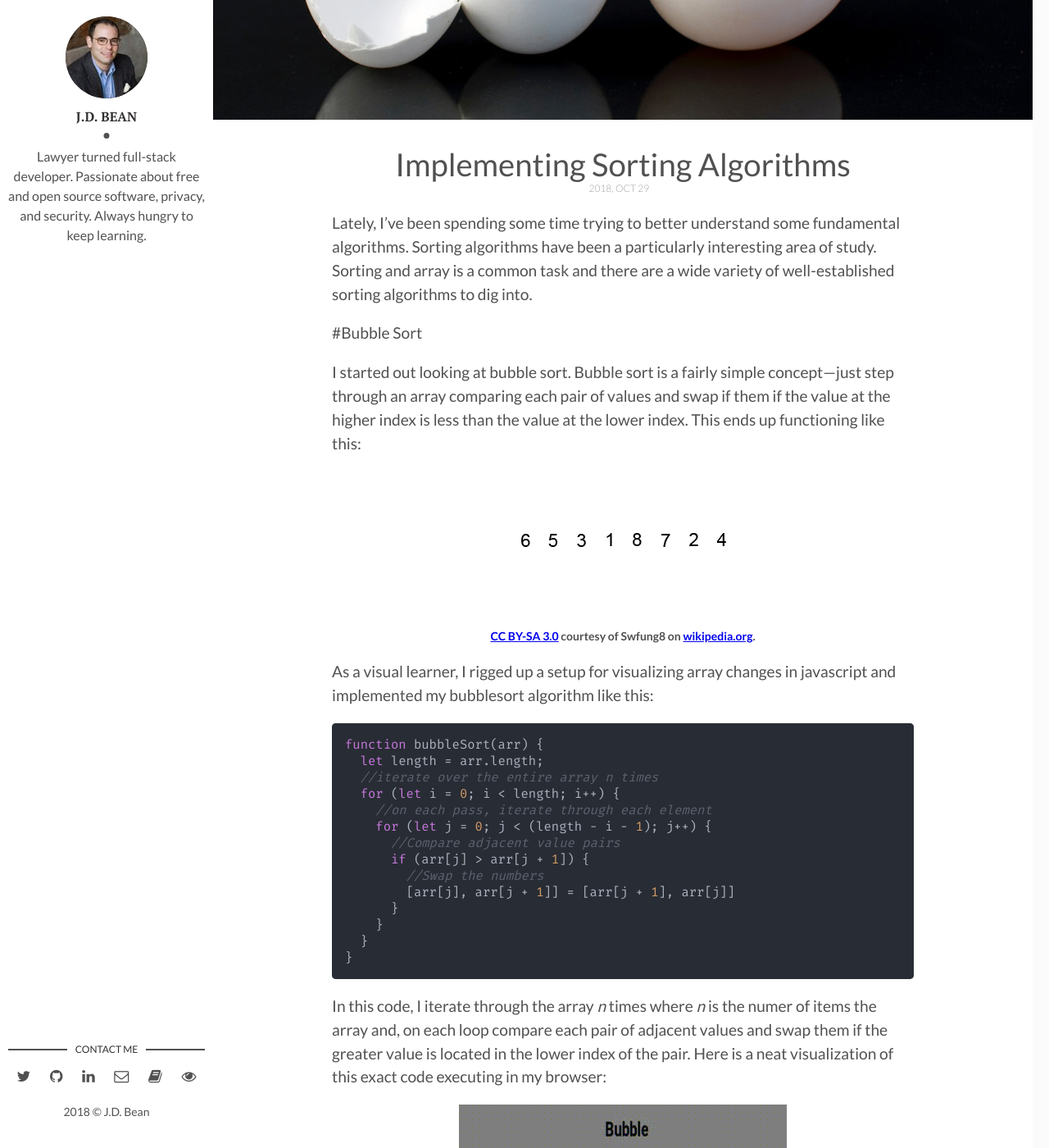
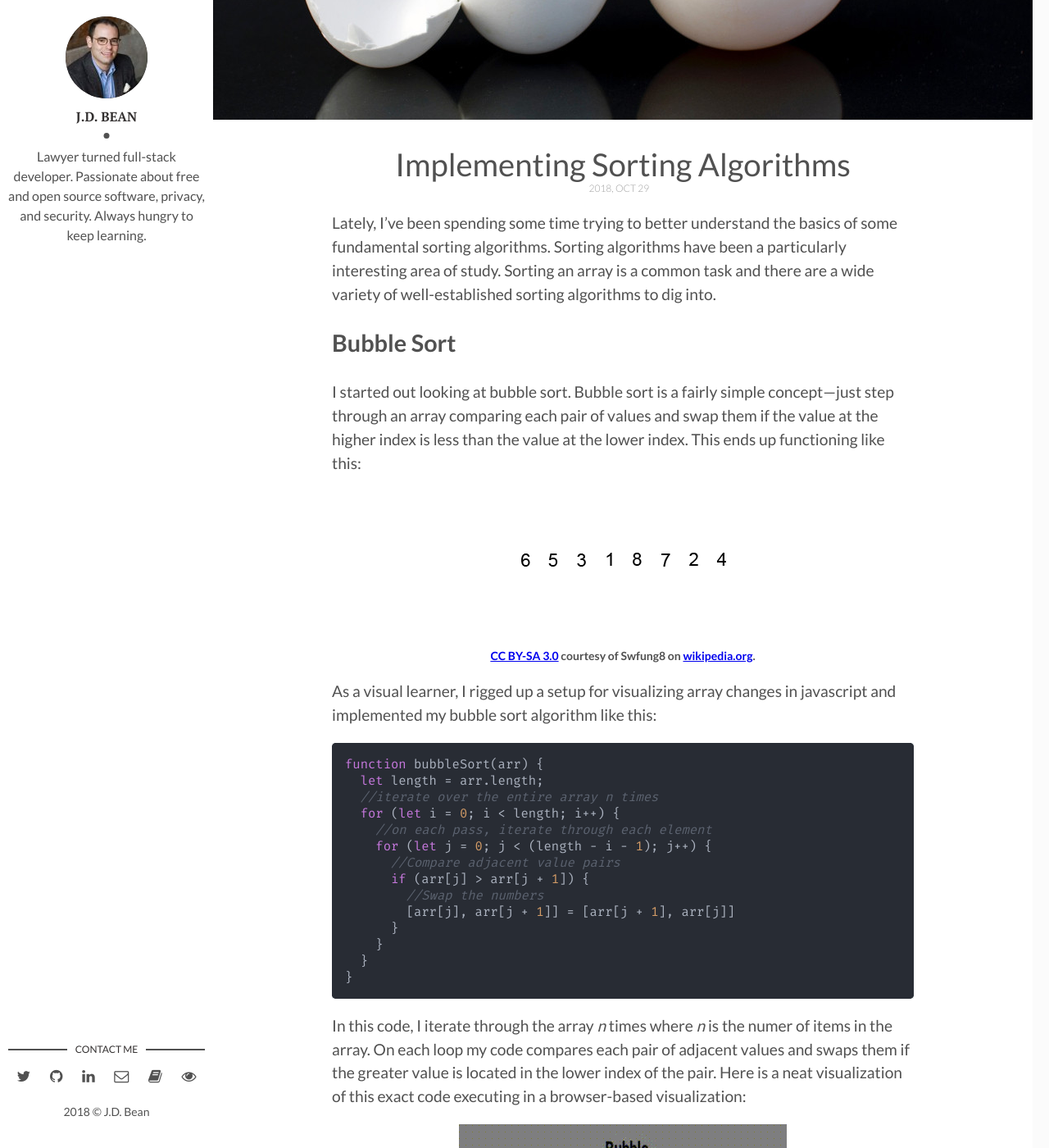
Before and after one commit to jdbean/blog-mirror, a Jekyll site: the page built from _posts/2018-10-29-implementing-sorting-algorithms.md, in a window 1280 px wide and 1400 px high, scrolled down 374 px. Shown: the whole window at 82% size. Built offline with Jekyll 4.4.1, drawn with Linux system fonts in a browser that asks for light colours; some of the changed text lies outside the part shown.

Commit message:
second draft of sorting algos post

````diff
--- a/_posts/2018-10-29-implementing-sorting-algorithms.md
+++ b/_posts/2018-10-29-implementing-sorting-algorithms.md
@@ -14,18 +14,18 @@ img: marco-secchi-549646-unsplash.jpg
 fig-caption: # Add figcaption for img (optional)
 ---
 
-Lately, I've been spending some time trying to better understand some fundamental algorithms.
+Lately, I've been spending some time trying to better understand the basics of some fundamental sorting algorithms.
 <!-- more -->
-Sorting algorithms have been a particularly interesting area of study. Sorting and array is a common task and there are a wide variety of well-established sorting algorithms to dig into.
+Sorting algorithms have been a particularly interesting area of study. Sorting an array is a common task and there are a wide variety of well-established sorting algorithms to dig into.
 
-#Bubble Sort
+# Bubble Sort
 
-I started out looking at bubble sort. Bubble sort is a fairly simple concept---just step through an array comparing each pair of values and swap if them if the value at the higher index is less than the value at the lower index. This ends up functioning like this:
+I started out looking at bubble sort. Bubble sort is a fairly simple concept---just step through an array comparing each pair of values and swap them if the value at the higher index is less than the value at the lower index. This ends up functioning like this:
 
 ![Bubblesort example](/assets/img/Bubble-sort-example-300px.gif)
 *[CC BY-SA 3.0](https://creativecommons.org/licenses/by-sa/3.0) courtesy of Swfung8 on [wikipedia.org](https://wikipedia.org).*
 
-As a visual learner, I rigged up a setup for visualizing array changes in javascript and implemented my bubblesort algorithm like this:
+As a visual learner, I rigged up a setup for visualizing array changes in javascript and implemented my bubble sort algorithm like this:
 
 ```javascript
 function bubbleSort(arr) {
@@ -44,7 +44,7 @@ function bubbleSort(arr) {
 }
 ```
 
-In this code, I iterate through the array *n* times where *n* is the numer of items the array and, on each loop compare each pair of adjacent values and swap them if the greater value is located in the lower index of the pair. Here is a neat visualization of this exact code executing in my browser:
+In this code, I iterate through the array *n* times where *n* is the numer of items in the array. On each loop my code compares each pair of adjacent values and swaps them if the greater value is located in the lower index of the pair. Here is a neat visualization of this exact code executing in a browser-based visualization:
 
 
 ![Bubblesort](/assets/img/bubblesort.gif)
@@ -54,7 +54,7 @@ Not bad huh? Bubble sort is nice and straight forward but, as you might have rea
 
 # Quick Sort
 
-Quick sort, on the other hand, seems to be on of the most commonly recommended general purpose sorting algorithms with its average runtime complexity of *O(n log n)*. Although in its worst case, quick sort can perform far slower, it is still quite an improvement over bubblesort for the vast majority of workloads. How does quicksort manage such impressive performance gains over bubble sort?
+Quick sort, on the other hand, seems to be on of the most commonly recommended general purpose sorting algorithms with its average runtime complexity of *O(n log n)*. Although in its worst case, quick sort can perform far slower, it is still quite an improvement over bubble sort for the vast majority of workloads. How does quicksort manage such impressive performance gains over bubble sort?
 
 Here is an example demonstrating how quick sort would function on a random array of numbers:
 
````
Also changed, not shown: other parts of _posts/2018-10-29-implementing-sorting-algorithms.md (+3 -3 lines).
